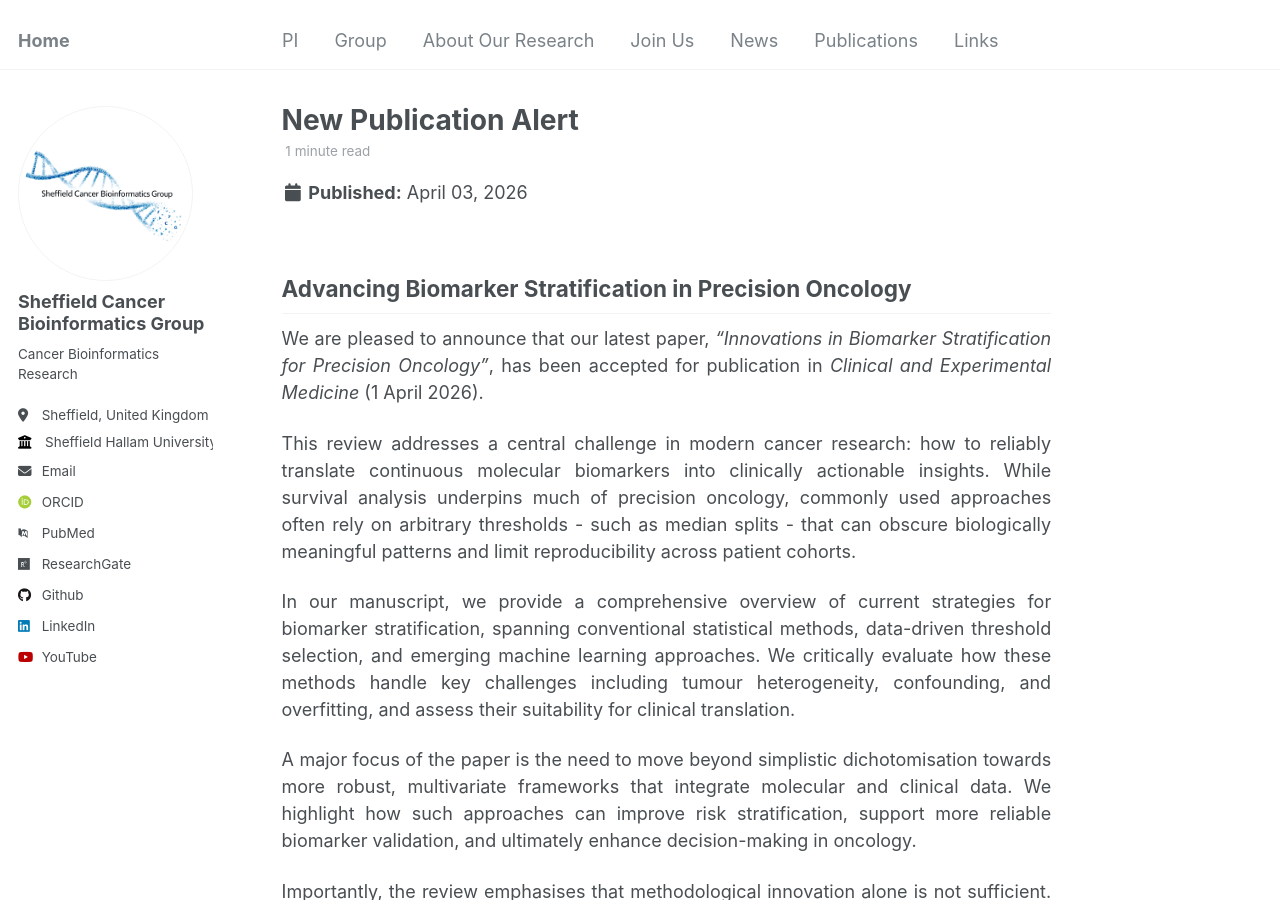
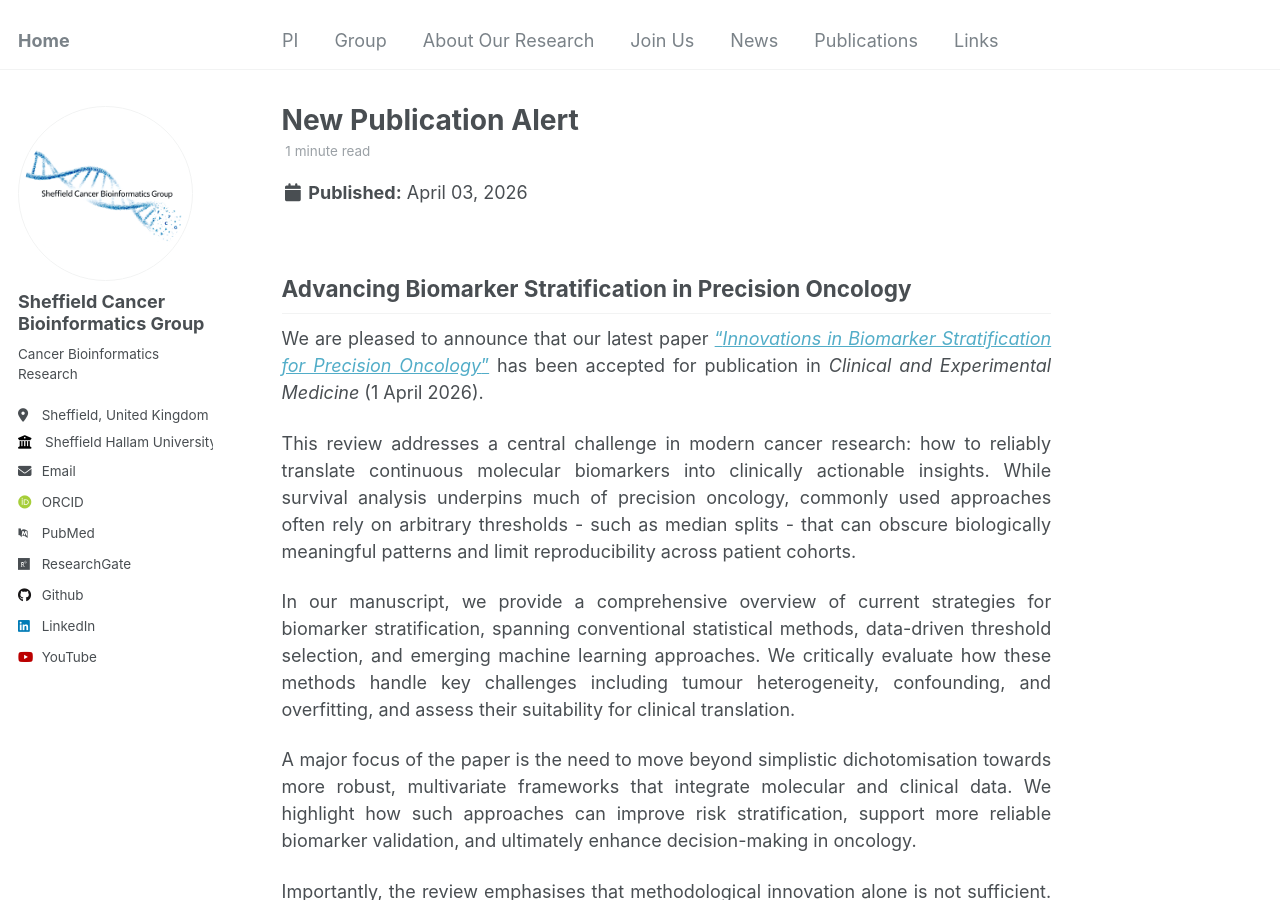
Before and after one commit to sheffieldcancerbioinformatics/sheffieldcancerbioinformatics.github.io, a Jekyll site: the page built from _posts/2026-04-03-publication-alert.md, in a window 1280 px wide and 900 px high. Built offline with Jekyll 4.4.1, drawn with Linux system fonts in a browser that asks for light colours; some web fonts are replaced; part of the change alters nothing that is shown.

```diff
--- a/_posts/2026-04-03-publication-alert.md
+++ b/_posts/2026-04-03-publication-alert.md
@@ -9,7 +9,7 @@ permalink: /posts/2026/04/publication-alert/
 
 ## Advancing Biomarker Stratification in Precision Oncology
 
-We are pleased to announce that our latest paper, *“Innovations in Biomarker Stratification for Precision Oncology”*, has been accepted for publication in *Clinical and Experimental Medicine* (1 April 2026).
+We are pleased to announce that our latest paper <a href="https://link.springer.com/article/10.1007/s10238-026-02150-2" target="_blank">"*Innovations in Biomarker Stratification for Precision Oncology*"</a> has been accepted for publication in *Clinical and Experimental Medicine* (1 April 2026).
 
 This review addresses a central challenge in modern cancer research: how to reliably translate continuous molecular biomarkers into clinically actionable insights. While survival analysis underpins much of precision oncology, commonly used approaches often rely on arbitrary thresholds - such as median splits - that can obscure biologically meaningful patterns and limit reproducibility across patient cohorts.
 
```
